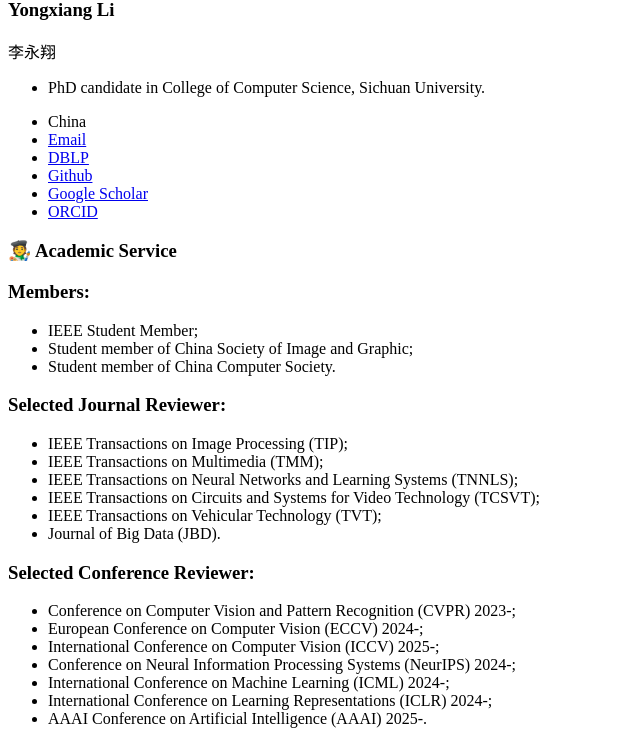
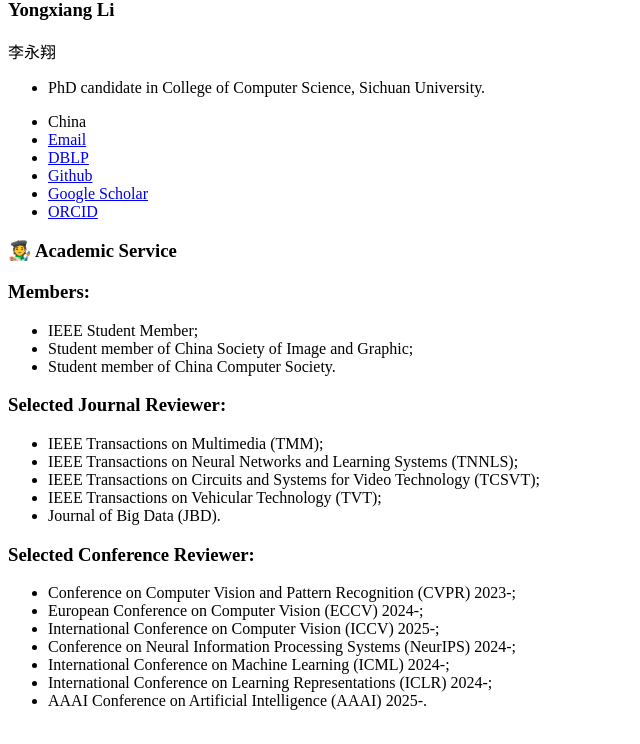
Before and after one commit to LYXRhythm/liyongxiang.github.io, a Jekyll site: the page built from _pages/includes/academic.md, in a window 1280 px wide. Shown: the part 526-1270 px from the top of the page, without its empty margins (0-640 px from the left). Built offline with Jekyll 4.4.1, drawn with Linux system fonts in a browser that asks for light colours; our own code applies the rules of GitHub Pages for plain Markdown files.

Commit message:
Update academic.md

```diff
--- a/_pages/includes/academic.md
+++ b/_pages/includes/academic.md
@@ -6,7 +6,6 @@
  - Student member of China Computer Society.
 
 ### Selected Journal Reviewer:
- - IEEE Transactions on Image Processing (TIP);
  - IEEE Transactions on Multimedia (TMM);
  - IEEE Transactions on Neural Networks and Learning Systems (TNNLS);
  - IEEE Transactions on Circuits and Systems for Video Technology (TCSVT);
```
